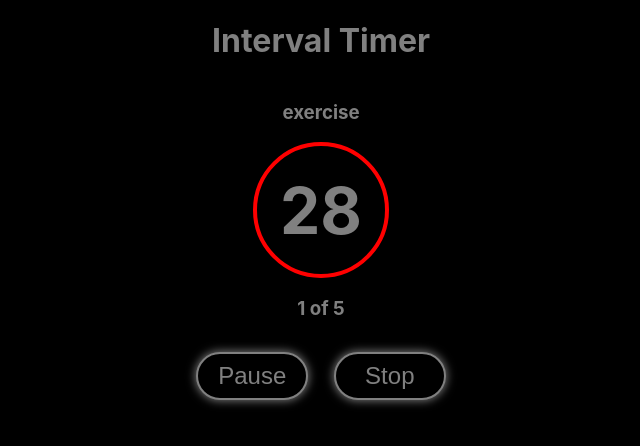
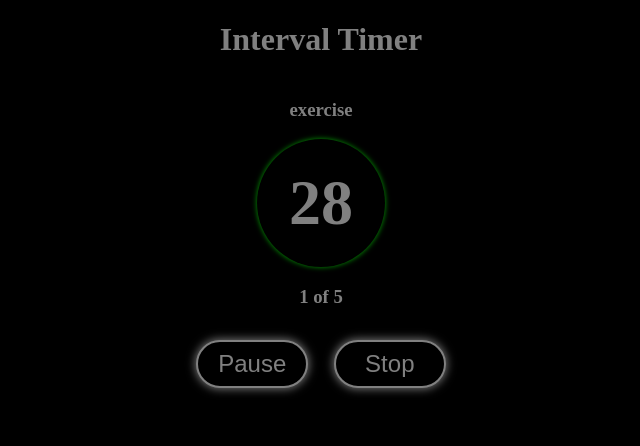
Before and after one commit to grimjohncorn/interval, a React (Create React App) app: page / in a window 1280 px wide. Both pictures are taken after a click on the button "Start". Shown: the top 446 px of the page, without its empty margins (319-959 px from the left). Built offline with nearby package versions, Linux system fonts and the light colour scheme.

Commit message:
added circle animation to timer

```diff
--- a/src/App.css
+++ b/src/App.css
@@ -54,11 +54,12 @@ html {
   justify-content: center;
   align-items: center;
   font-size: 4rem;
-  border: 4px solid red;
+  box-shadow: 0 0 5px 0.5px grey;
   border-radius: 50%;
   width: 8rem;
   height: 8rem;
-  /*line-height: 0; */
+  animation-duration: 1s;
+  animation-iteration-count: infinite;
 }
 
 .timerText h3 {
@@ -105,3 +106,14 @@ html {
   box-shadow: 0 0 10px 0.5px aquamarine;
   transition: 0.1s;
 }
+
+
+@keyframes circleAnimationRed {
+  from {box-shadow: 0 0 20px 2px lightcoral}
+  to {box-shadow: 0 0 5px 0.5px red}
+}
+
+@keyframes circleAnimationGreen {
+  from {box-shadow: 0 0 20px 2px lightgreen}
+  to {box-shadow: 0 0 5px 0.5px green}
+}
--- a/src/RunningTimer.js
+++ b/src/RunningTimer.js
@@ -50,12 +50,13 @@ const RunningTimer = ({ time, rest, intervals, stopHandleClick }) => {
         )
     }, [isCounting])
 
-
+    const timerStyle = isCounting ?
+        isRest ? {animationName: 'circleAnimationRed'} : {animationName: 'circleAnimationGreen'} : {}
 
     return (
         <div className='runningContainer'>
             <h3 className='centreHeading'>{isRest ? 'rest' : 'exercise'}</h3>
-            <div className='timerText'><h3>{currentTime}</h3></div>
+            <div className='timerText' style={timerStyle}><h3>{currentTime > 0 ? currentTime : 0}</h3></div>
             <h3 className='centreHeading'>{`${currentInterval} of ${intervals}`}</h3>
             <div className='buttons'>
                 <button className='ovalButton' onClick={pauseHandleClick}>{isCounting ? 'Pause' : 'Resume'}</button>
--- a/src/index.css
+++ b/src/index.css
@@ -1,10 +1,10 @@
 body {
   margin: 0;
-  font-family: -apple-system, BlinkMacSystemFont, 'Segoe UI', 'Roboto', 'Oxygen',
+  /*font-family: -apple-system, BlinkMacSystemFont, 'Segoe UI', 'Roboto', 'Oxygen',
     'Ubuntu', 'Cantarell', 'Fira Sans', 'Droid Sans', 'Helvetica Neue',
     sans-serif;
   -webkit-font-smoothing: antialiased;
-  -moz-osx-font-smoothing: grayscale;
+  -moz-osx-font-smoothing: grayscale; */
 }
 
 code {
```
Also changed, not shown: 1 other file (tests, documents, lock files or other folders).
